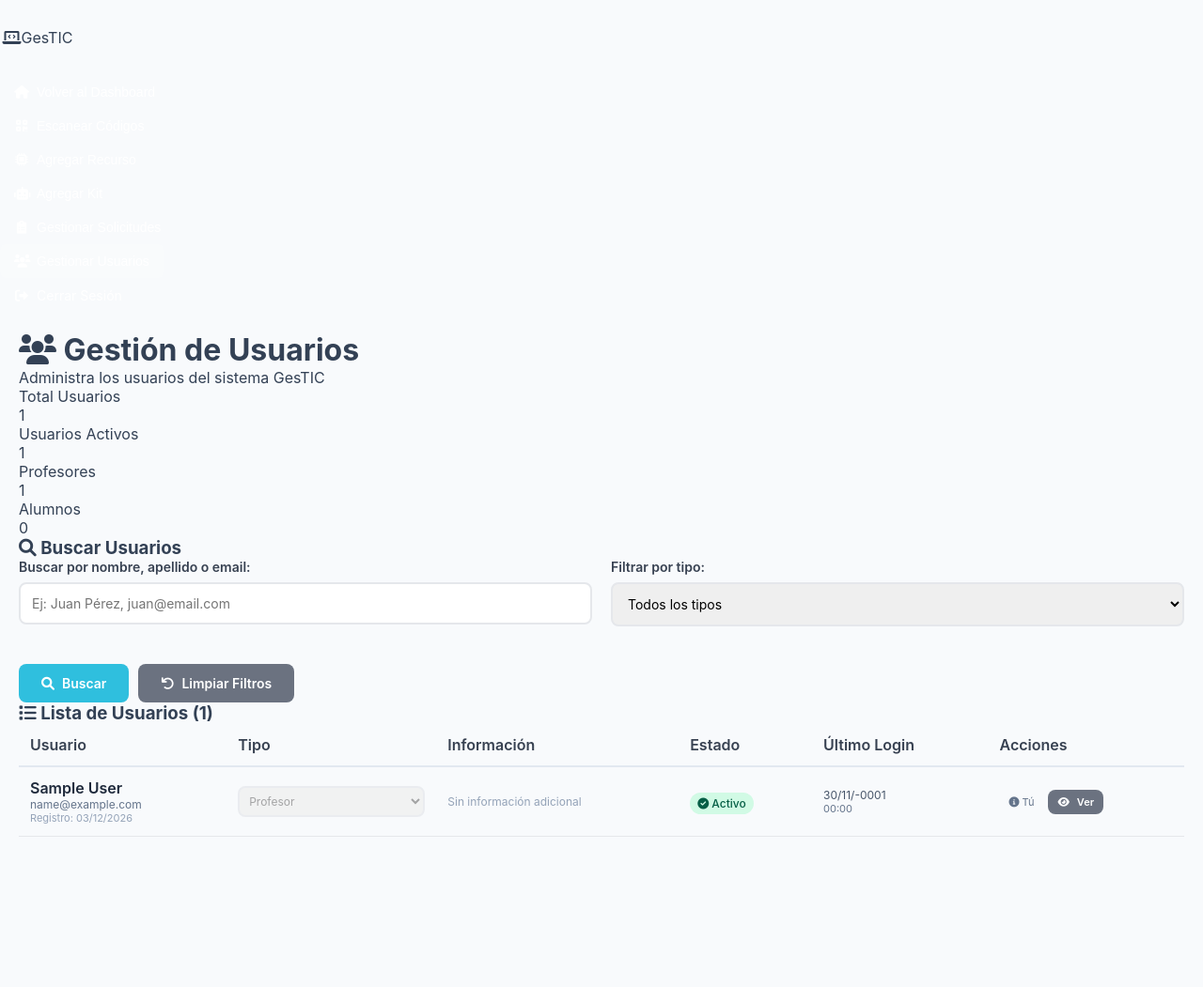
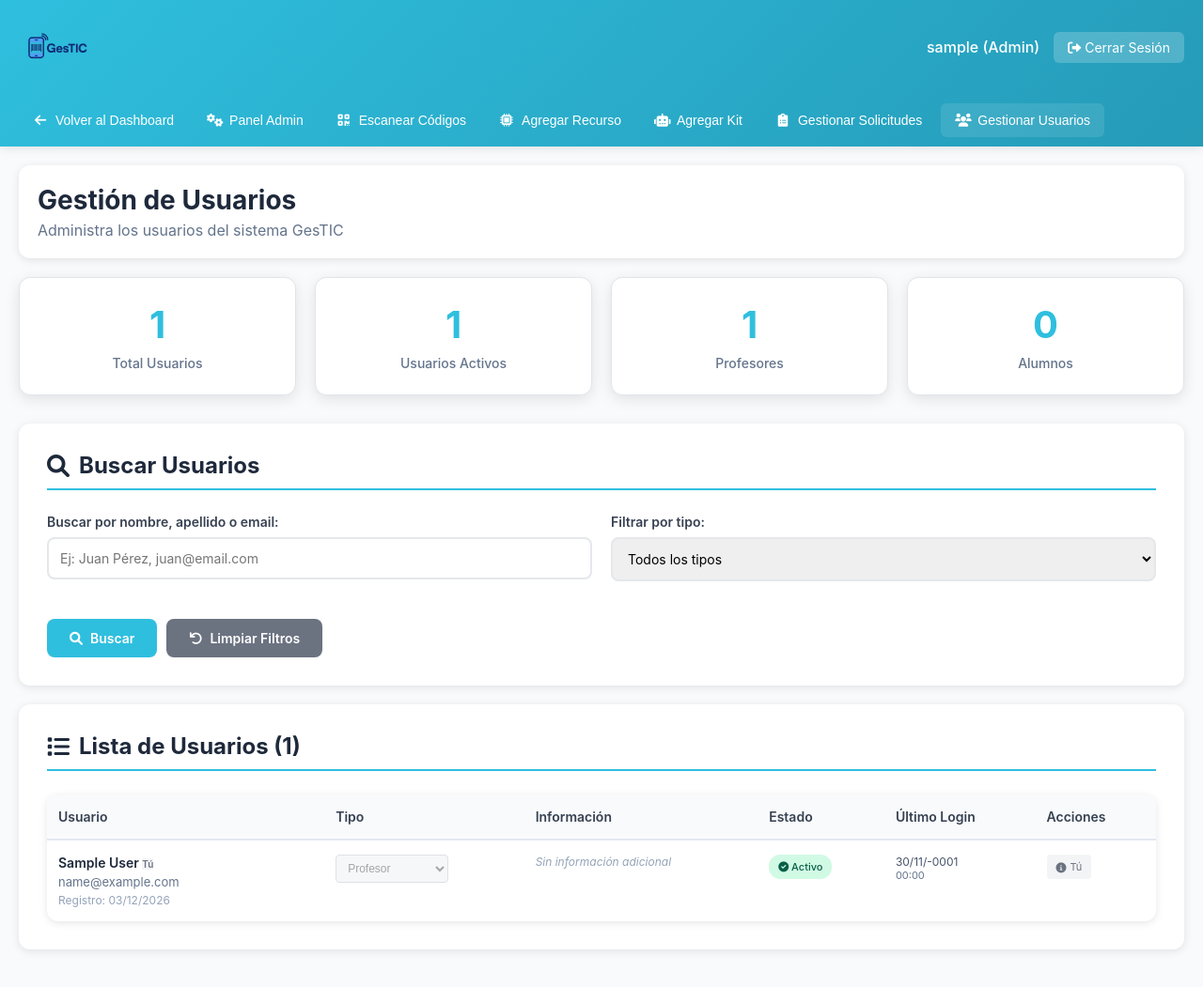
Before and after one commit to Whiitedev/GesTIC, a PHP site: page /pagina/gestion_usuarios.php in a window 1280 px wide. Shown: the whole page at 94% size. Before the commit the page ends 891 px from the top, so only its background shows below. Run offline with PHP 8.4, Linux system fonts and the light colour scheme; the visitor is signed in with stand-in values (Sample User, id 1).

Commit message:
Gestion de usuarios

```diff
--- a/pagina/gestion_usuarios.php
+++ b/pagina/gestion_usuarios.php
@@ -42,7 +42,7 @@ if ($_SERVER['REQUEST_METHOD'] == 'POST' && isset($_POST['accion_usuario'])) {
     }
 }
 
-// Cambiar tipo de usuario
+// Cambiar tipo de usuario - CORREGIDO: Verificar si existe la clave antes de acceder
 if ($_SERVER['REQUEST_METHOD'] == 'POST' && isset($_POST['cambiar_tipo'])) {
     $usuario_id = intval($_POST['usuario_id']);
     $nuevo_tipo = $_POST['nuevo_tipo'];
@@ -135,23 +135,55 @@ foreach ($usuarios as $usuario) {
     <title>Gestión de Usuarios - GesTIC</title>
     <link rel="stylesheet" href="../css/dashboard.css">
     <link rel="stylesheet" href="../css/gestion_usuarios.css">
+    <link rel="apple-touch-icon" sizes="57x57" href="../img/favicon/apple-icon-57x57.png">
+    <link rel="apple-touch-icon" sizes="60x60" href="../img/favicon/apple-icon-60x60.png">
+    <link rel="apple-touch-icon" sizes="72x72" href="../img/favicon/apple-icon-72x72.png">
+    <link rel="apple-touch-icon" sizes="76x76" href="../img/favicon/apple-icon-76x76.png">
+    <link rel="apple-touch-icon" sizes="114x114" href="../img/favicon/apple-icon-114x114.png">
+    <link rel="apple-touch-icon" sizes="120x120" href="../img/favicon/apple-icon-120x120.png">
+    <link rel="apple-touch-icon" sizes="144x144" href="../img/favicon/apple-icon-144x144.png">
+    <link rel="apple-touch-icon" sizes="152x152" href="../img/favicon/apple-icon-152x152.png">
+    <link rel="apple-touch-icon" sizes="180x180" href="../img/favicon/apple-icon-180x180.png">
+    <link rel="icon" type="image/png" sizes="192x192"  href="../img/favicon/android-icon-192x192.png">
+    <link rel="icon" type="image/png" sizes="32x32" href="../img/favicon/favicon-32x32.png">
+    <link rel="icon" type="image/png" sizes="96x96" href="../img/favicon/favicon-96x96.png">
+    <link rel="icon" type="image/png" sizes="16x16" href="../img/favicon/favicon-16x16.png">
+    <link rel="manifest" href="../img/favicon/manifest.json">
+    <meta name="msapplication-TileColor" content="#ffffff">
+    <meta name="msapplication-TileImage" content="../img/favicon/ms-icon-144x144.png">
+    <meta name="theme-color" content="#ffffff">
     <link href="https://cdnjs.cloudflare.com/ajax/libs/font-awesome/6.0.0/css/all.min.css" rel="stylesheet">
 </head>
+
 <body>
     <div class="dashboard-container">
-        <!-- Sidebar -->
-        <div class="sidebar">
+        <!-- Header Horizontal -->
+        <header class="header-nav">
+            <div class="nav-top">
                 <div class="logo-section">
-                <div class="logo">
-                    <i class="fas fa-laptop-code"></i>
-                    GesTIC
+                    <div>
+                        <img src="../img/Logo-sin_fondo.png" class="logo" alt="GesTIC-logo">
                     </div>
                 </div>
 
-            <div class="nav-section">
+                <div class="user-info">
+                    <span><?php echo htmlspecialchars($user_nombre); ?> (Admin)</span>
+                    <a href="../auth/logout.php" class="logout-btn">
+                        <i class="fas fa-sign-out-alt"></i>
+                        Cerrar Sesión
+                    </a>
+                </div>
+            </div>
+
+            <!-- Navegación Horizontal -->
+            <nav class="nav-horizontal">
                 <button class="nav-item" onclick="window.location.href='dashboard.php'">
-                    <i class="fas fa-home"></i>
+                    <i class="fas fa-arrow-left"></i>
                     Volver al Dashboard
+                </button>
+                <button class="nav-item" onclick="window.location.href='admin.php'">
+                    <i class="fas fa-cogs"></i>
+                    Panel Admin
                 </button>
                 <button class="nav-item" onclick="window.location.href='admin.php'">
                     <i class="fas fa-qrcode"></i>
@@ -173,24 +205,11 @@ foreach ($usuarios as $usuario) {
                     <i class="fas fa-users"></i>
                     Gestionar Usuarios
                 </button>
-                <a href="logout.php" class="nav-item">
-                    <i class="fas fa-sign-out-alt"></i>
-                    Cerrar Sesión
-                </a>
-            </div>
-        </div>
+            </nav>
+        </header>
 
         <!-- Main Content -->
         <div class="main-content">
-            <!-- Header -->
-            <div class="admin-header">
-                <h1 class="admin-title">
-                    <i class="fas fa-users"></i>
-                    Gestión de Usuarios
-                </h1>
-                <p class="admin-subtitle">Administra los usuarios del sistema GesTIC</p>
-            </div>
-
             <!-- Mensajes -->
             <?php if ($message): ?>
                 <div class="message <?php echo $message_type; ?>">
@@ -198,34 +217,39 @@ foreach ($usuarios as $usuario) {
                 </div>
             <?php endif; ?>
 
+            <!-- Sección Principal -->
+            <div class="section active">
+                <div class="welcome-section">
+                    <h1>Gestión de Usuarios</h1>
+                    <p>Administra los usuarios del sistema GesTIC</p>
+                </div>
+
                 <!-- Estadísticas -->
-            <div class="stats-grid-admin">
-                <div class="stat-card-admin">
-                    <div class="stat-label-admin">Total Usuarios</div>
-                    <div class="stat-number-admin"><?php echo $total_usuarios; ?></div>
+                <div class="stats-grid">
+                    <div class="stat-card">
+                        <div class="stat-number"><?php echo $total_usuarios; ?></div>
+                        <div class="stat-label">Total Usuarios</div>
                     </div>
-                <div class="stat-card-admin">
-                    <div class="stat-label-admin">Usuarios Activos</div>
-                    <div class="stat-number-admin"><?php echo $total_activos; ?></div>
-
+                    <div class="stat-card">
+                        <div class="stat-number"><?php echo $total_activos; ?></div>
+                        <div class="stat-label">Usuarios Activos</div>
                     </div>
-                <div class="stat-card-admin">
-                    <div class="stat-label-admin">Profesores</div>
-                    <div class="stat-number-admin"><?php echo $contador_tipos['profesor']; ?></div>
-
+                    <div class="stat-card">
+                        <div class="stat-number"><?php echo $contador_tipos['profesor']; ?></div>
+                        <div class="stat-label">Profesores</div>
                     </div>
-                <div class="stat-card-admin">
-                    <div class="stat-label-admin">Alumnos</div>
-                    <div class="stat-number-admin"><?php echo $contador_tipos['alumno']; ?></div>
+                    <div class="stat-card">
+                        <div class="stat-number"><?php echo $contador_tipos['alumno']; ?></div>
+                        <div class="stat-label">Alumnos</div>
                     </div>
                 </div>
 
                 <!-- Filtros de Búsqueda -->
-            <div class="admin-card">
-                <h3 class="card-title">
+                <div class="form-container">
+                    <h2 class="form-title">
                         <i class="fas fa-search"></i>
                         Buscar Usuarios
-                </h3>
+                    </h2>
 
                     <form method="GET" action="">
                         <div class="form-grid">
@@ -258,131 +282,131 @@ foreach ($usuarios as $usuario) {
                 </div>
 
                 <!-- Lista de Usuarios -->
-            <div class="admin-card">
-                <h3 class="card-title">
+                <div class="form-container">
+                    <h2 class="form-title">
                         <i class="fas fa-list"></i>
                         Lista de Usuarios (<?php echo $total_usuarios; ?>)
-                </h3>
+                    </h2>
 
                     <?php if (empty($usuarios)): ?>
-                    <div style="text-align: center; padding: 40px; color: #64748b;">
-                        <i class="fas fa-users-slash" style="font-size: 3em; color: #94a3b8; margin-bottom: 15px;"></i>
+                        <div class="empty-state-usuarios">
+                            <i class="fas fa-users-slash"></i>
                             <h3>No se encontraron usuarios</h3>
                             <p>Intenta con otros términos de búsqueda</p>
                         </div>
                     <?php else: ?>
-                    <div style="overflow-x: auto;">
-                        <table style="width: 100%; border-collapse: collapse;">
+                        <div class="tabla-container">
+                            <table class="tabla-usuarios">
                                 <thead>
-                                <tr style="background: #f8fafc; border-bottom: 2px solid #e2e8f0;">
-                                    <th style="padding: 12px; text-align: left; font-weight: 600; color: #374151;">Usuario</th>
-                                    <th style="padding: 12px; text-align: left; font-weight: 600; color: #374151;">Tipo</th>
-                                    <th style="padding: 12px; text-align: left; font-weight: 600; color: #374151;">Información</th>
-                                    <th style="padding: 12px; text-align: left; font-weight: 600; color: #374151;">Estado</th>
-                                    <th style="padding: 12px; text-align: left; font-weight: 600; color: #374151;">Último Login</th>
-                                    <th style="padding: 12px; text-align: left; font-weight: 600; color: #374151;">Acciones</th>
+                                    <tr>
+                                        <th>Usuario</th>
+                                        <th>Tipo</th>
+                                        <th>Información</th>
+                                        <th>Estado</th>
+                                        <th>Último Login</th>
+                                        <th>Acciones</th>
                                     </tr>
                                 </thead>
                                 <tbody>
                                     <?php foreach ($usuarios as $usuario): ?>
-                                <tr style="border-bottom: 1px solid #e5e7eb; transition: background 0.3s ease;">
-                                    <td style="padding: 12px;">
-                                        <div style="font-weight: 600; color: #1e293b;">
+                                    <tr>
+                                        <td class="usuario-info">
+                                            <div class="usuario-nombre">
                                                 <?php echo htmlspecialchars($usuario['nombre'] . ' ' . $usuario['apellido']); ?>
+                                                <?php if ($usuario['id'] == $user_id): ?>
+                                                    <span class="badge-tu-cuenta">Tú</span>
+                                                <?php endif; ?>
                                             </div>
-                                        <div style="color: #64748b; font-size: 12px;">
+                                            <div class="usuario-email">
                                                 <?php echo htmlspecialchars($usuario['email']); ?>
                                             </div>
-                                        <div style="color: #94a3b8; font-size: 11px;">
+                                            <div class="usuario-registro">
                                                 Registro: <?php echo date('d/m/Y', strtotime($usuario['fecha_registro'])); ?>
                                             </div>
                                         </td>
 
-                                    <td style="padding: 12px;">
-                                        <form method="POST" action="" style="display: flex; gap: 5px; align-items: center;">
+                                        <td>
+                                            <form method="POST" action="" class="form-tipo-usuario">
                                                 <input type="hidden" name="usuario_id" value="<?php echo $usuario['id']; ?>">
-                                            <select name="nuevo_tipo" class="form-control" style="padding: 6px; font-size: 12px; min-width: 120px;"
-                                                    onchange="this.form.submit()" <?php echo $usuario['id'] == $user_id ? 'disabled' : ''; ?>>
+                                                <input type="hidden" name="cambiar_tipo" value="1">
+                                                <select name="nuevo_tipo" class="select-tipo" onchange="this.form.submit()"
+                                                        <?php echo $usuario['id'] == $user_id ? 'disabled' : ''; ?>>
                                                     <option value="profesor" <?php echo $usuario['tipo'] === 'profesor' ? 'selected' : ''; ?>>Profesor</option>
                                                     <option value="alumno" <?php echo $usuario['tipo'] === 'alumno' ? 'selected' : ''; ?>>Alumno</option>
                                                     <option value="directivo" <?php echo $usuario['tipo'] === 'directivo' ? 'selected' : ''; ?>>Directivo</option>
                                                     <option value="administrativo" <?php echo $usuario['tipo'] === 'administrativo' ? 'selected' : ''; ?>>Administrativo</option>
                                                 </select>
-                                            <button type="submit" name="cambiar_tipo" style="display: none;">Cambiar</button>
                                             </form>
                                         </td>
 
-                                    <td style="padding: 12px;">
+                                        <td>
                                             <?php if ($usuario['tipo'] === 'alumno' && !empty($usuario['grado_seccion'])): ?>
-                                            <div style="color: #475569; font-size: 12px;">
+                                                <div class="info-adicional">
                                                     <strong>Grado/Sección:</strong> <?php echo htmlspecialchars($usuario['grado_seccion']); ?>
                                                 </div>
                                             <?php elseif ($usuario['tipo'] === 'profesor' && !empty($usuario['materia'])): ?>
-                                            <div style="color: #475569; font-size: 12px;">
+                                                <div class="info-adicional">
                                                     <strong>Materia:</strong> <?php echo htmlspecialchars($usuario['materia']); ?>
                                                 </div>
                                             <?php else: ?>
-                                            <div style="color: #94a3b8; font-size: 12px;">
+                                                <div class="info-vacia">
                                                     Sin información adicional
                                                 </div>
                                             <?php endif; ?>
                                         </td>
 
-                                    <td style="padding: 12px;">
+                                        <td>
                                             <?php if ($usuario['activo']): ?>
-                                            <span style="background: #d1fae5; color: #065f46; padding: 4px 8px; border-radius: 12px; font-size: 12px; font-weight: 500;">
+                                                <span class="badge-estado badge-activo">
                                                     <i class="fas fa-check-circle"></i> Activo
                                                 </span>
                                             <?php else: ?>
-                                            <span style="background: #fee2e2; color: #991b1b; padding: 4px 8px; border-radius: 12px; font-size: 12px; font-weight: 500;">
+                                                <span class="badge-estado badge-inactivo">
                                                     <i class="fas fa-times-circle"></i> Inactivo
                                                 </span>
                                             <?php endif; ?>
                                         </td>
 
-                                    <td style="padding: 12px;">
+                                        <td>
                                             <?php if ($usuario['ultimo_login']): ?>
-                                            <div style="color: #475569; font-size: 12px;">
+                                                <div class="ultimo-login">
                                                     <?php echo date('d/m/Y', strtotime($usuario['ultimo_login'])); ?>
                                                 </div>
-                                            <div style="color: #64748b; font-size: 11px;">
+                                                <div class="ultimo-login-fecha">
                                                     <?php echo date('H:i', strtotime($usuario['ultimo_login'])); ?>
                                                 </div>
                                             <?php else: ?>
-                                            <div style="color: #94a3b8; font-size: 12px;">
+                                                <div class="nunca-login">
                                                     Nunca ha ingresado
                                                 </div>
                                             <?php endif; ?>
                                         </td>
 
-                                    <td style="padding: 12px;">
-                                        <div style="display: flex; gap: 5px; flex-wrap: wrap;">
+                                        <td>
+                                            <div class="acciones-usuario">
                                                 <?php if ($usuario['id'] != $user_id): ?>
                                                     <?php if ($usuario['activo']): ?>
                                                         <form method="POST" action="">
                                                             <input type="hidden" name="usuario_id" value="<?php echo $usuario['id']; ?>">
-                                                        <button type="submit" name="accion_usuario" value="desactivar" class="btn" style="background: #f59e0b; padding: 6px 10px; font-size: 11px;">
+                                                            <input type="hidden" name="accion" value="desactivar">
+                                                            <button type="submit" name="accion_usuario" value="1" class="btn-accion btn-desactivar">
                                                                 <i class="fas fa-user-slash"></i> Desactivar
                                                             </button>
                                                         </form>
                                                     <?php else: ?>
                                                         <form method="POST" action="">
                                                             <input type="hidden" name="usuario_id" value="<?php echo $usuario['id']; ?>">
-                                                        <button type="submit" name="accion_usuario" value="activar" class="btn" style="background: #10b981; padding: 6px 10px; font-size: 11px;">
+                                                            <input type="hidden" name="accion" value="activar">
+                                                            <button type="submit" name="accion_usuario" value="1" class="btn-accion btn-activar">
                                                                 <i class="fas fa-user-check"></i> Activar
                                                             </button>
                                                         </form>
                                                     <?php endif; ?>
                                                 <?php else: ?>
-                                                <span style="color: #64748b; font-size: 11px; padding: 6px 10px;">
+                                                    <span class="btn-accion" disabled style="background: #f3f4f6; color: #6b7280;">
                                                         <i class="fas fa-info-circle"></i> Tú
                                                     </span>
                                                 <?php endif; ?>
-
-                                            <button class="btn btn-secondary" style="padding: 6px 10px; font-size: 11px;"
-                                                    onclick="verDetallesUsuario(<?php echo $usuario['id']; ?>)">
-                                                <i class="fas fa-eye"></i> Ver
-                                            </button>
                                             </div>
                                         </td>
                                     </tr>
@@ -394,22 +418,22 @@ foreach ($usuarios as $usuario) {
                 </div>
             </div>
         </div>
+    </div>
 
     <script>
-        // Función para ver detalles del usuario (puedes expandir esto)
-        function verDetallesUsuario(usuarioId) {
-            alert('Detalles del usuario ID: ' + usuarioId + '\n\nEn una implementación completa, aquí se mostraría información detallada del usuario, historial de solicitudes, etc.');
-        }
-
         // Confirmación para acciones críticas
         document.addEventListener('DOMContentLoaded', function() {
             const forms = document.querySelectorAll('form');
             forms.forEach(form => {
                 form.addEventListener('submit', function(e) {
                     const submitBtn = e.submitter;
-                    if (submitBtn && (submitBtn.value === 'desactivar' || submitBtn.value === 'activar')) {
-                        const accion = submitBtn.value === 'desactivar' ? 'desactivar' : 'activar';
-                        const confirmacion = confirm(`¿Estás seguro de que quieres ${accion} este usuario?`);
+                    if (submitBtn && submitBtn.classList.contains('btn-desactivar')) {
+                        const confirmacion = confirm('¿Estás seguro de que quieres desactivar este usuario?');
+                        if (!confirmacion) {
+                            e.preventDefault();
+                        }
+                    } else if (submitBtn && submitBtn.classList.contains('btn-activar')) {
+                        const confirmacion = confirm('¿Estás seguro de que quieres activar este usuario?');
                         if (!confirmacion) {
                             e.preventDefault();
                         }
```
Lines whose indentation alone changed are shown as unchanged.
